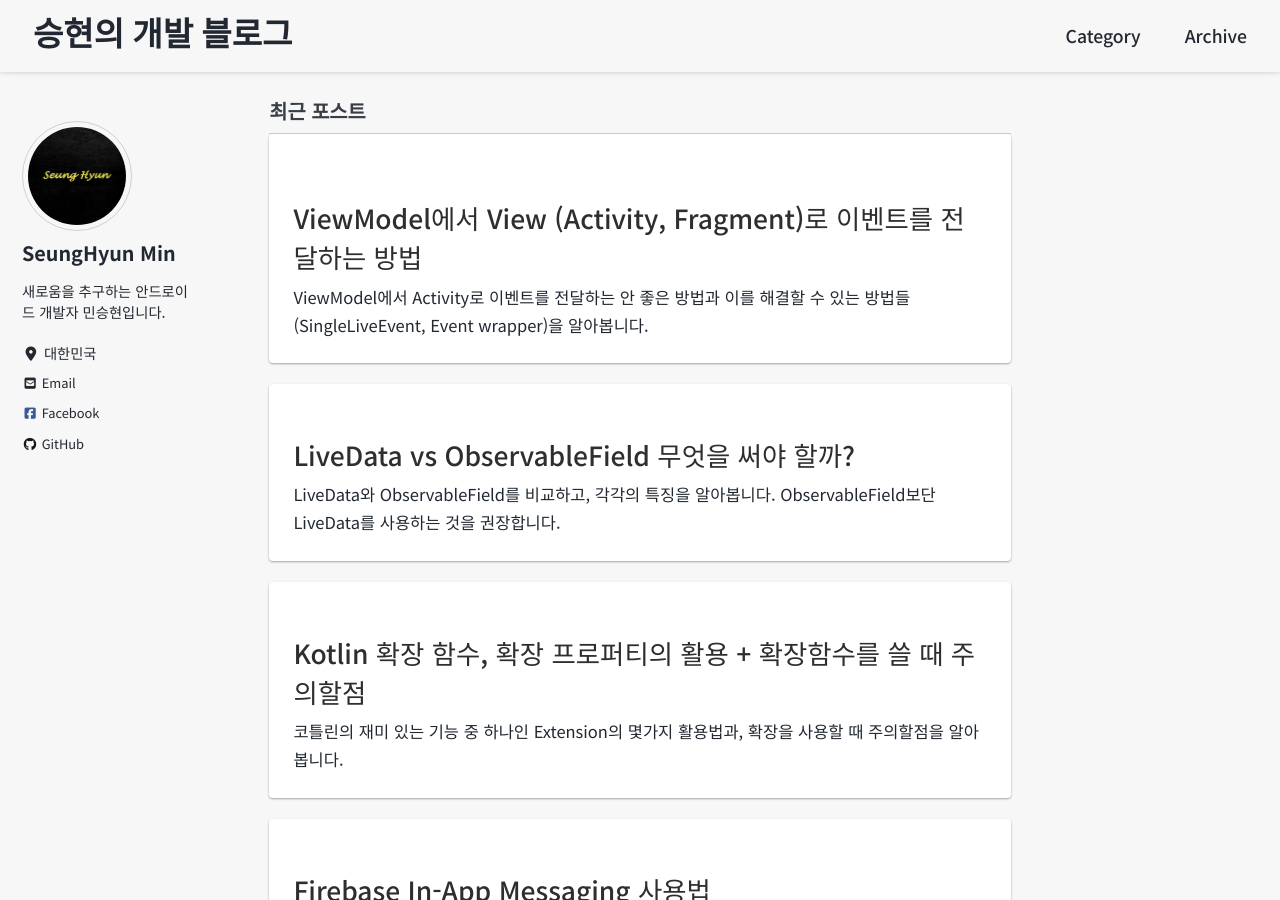
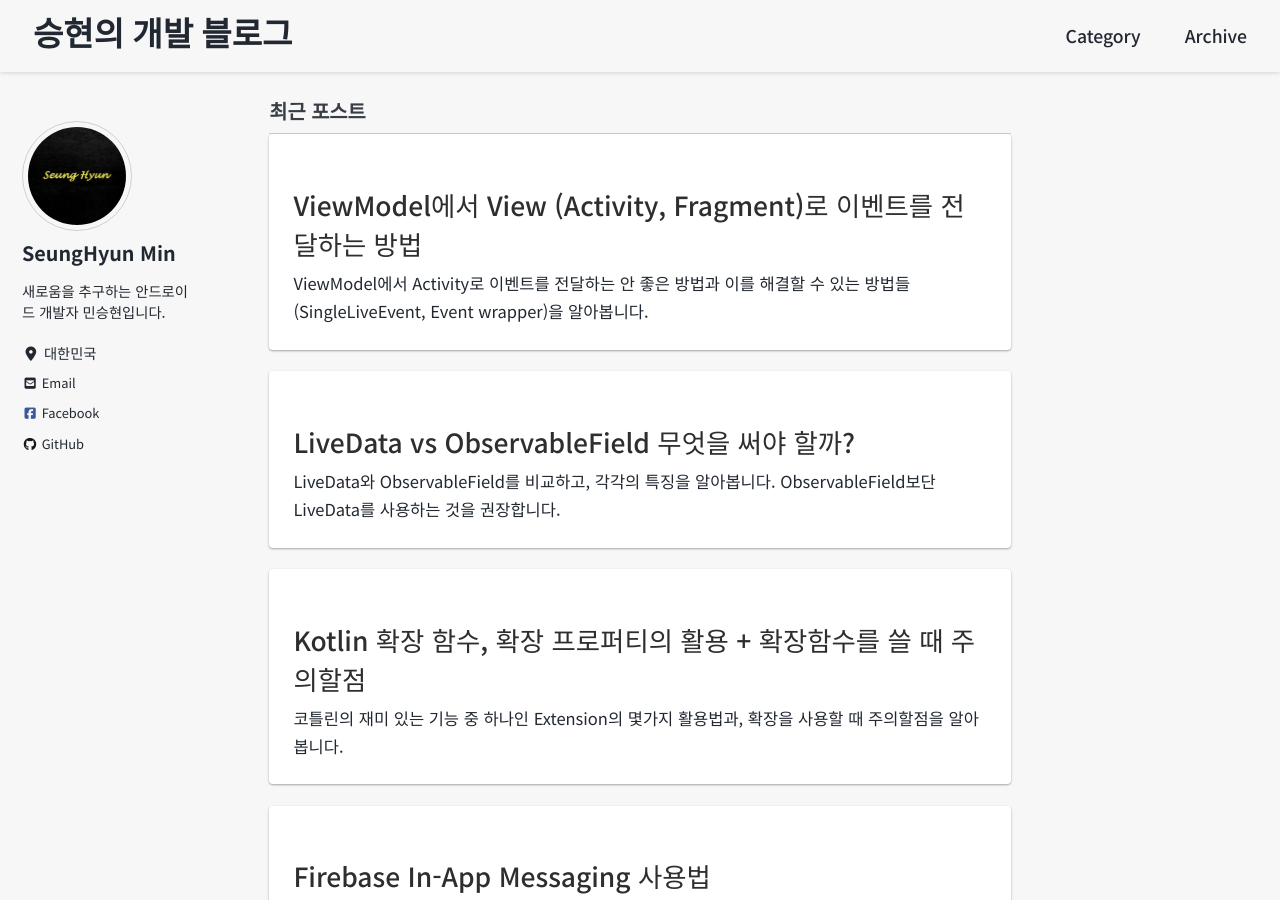
Before and after one commit to MinSeungHyun/minseunghyun.github.io, a Jekyll site: the page built from index.html, in a window 1280 px wide and 900 px high. Built offline with Jekyll 4.4.1, drawn with Linux system fonts in a browser that asks for light colours; cached includes are drawn as plain includes; nearby versions of some CDN libraries; some web fonts are replaced; the list of posts is cut into pages by our own code.

Commit message:
Remove unnecessary styles

```diff
--- a/_sass/minimal-mistakes/_archive.scss
+++ b/_sass/minimal-mistakes/_archive.scss
@@ -44,9 +44,6 @@ $content-padding: 1.1rem;
     font-size: $type-size-5;
     color: $muted-text-color;
     border-bottom: 1px solid $border-color;
-    +.list__item .archive__item-title {
-        margin-top: 0.5em;
-    }
 }
 
 .archive__item-title {
--- a/_sass/minimal-mistakes/_base.scss
+++ b/_sass/minimal-mistakes/_base.scss
@@ -342,28 +342,28 @@ nav {
    Global animation transition
    ========================================================================== */
 
-b,
-i,
-strong,
-em,
-blockquote,
-p,
-q,
-span,
-figure,
-img,
-h1,
-h2,
-header,
-input,
-a,
-tr,
-td,
-form button,
-input[type="submit"],
-.btn,
-.highlight,
-.archive__item-teaser {
-    -webkit-transition: $global-transition;
-    transition: $global-transition;
-}
+// b,
+// i,
+// strong,
+// em,
+// blockquote,
+// p,
+// q,
+// span,
+// figure,
+// img,
+// h1,
+// h2,
+// header,
+// input,
+// a,
+// tr,
+// td,
+// form button,
+// input[type="submit"],
+// .btn,
+// .highlight,
+// .archive__item-teaser {
+//     -webkit-transition: $global-transition;
+//     transition: $global-transition;
+// }
```
